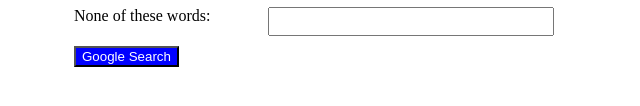
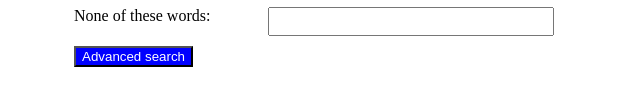
Before and after one commit to ai-zac/search, a plain HTML site: page indexAdvanced.html in a window 1280 px wide. Shown: the part 190-296 px from the top of the page, 0-640 px from the left. Drawn offline with Linux system fonts and the light colour scheme.

Commit message:
Change advance query button value

```diff
--- a/indexAdvanced.html
+++ b/indexAdvanced.html
@@ -34,7 +34,7 @@
           <input class="query-advanced" type="text" name="as_eq" />
         </div>
 
-        <input class="button-query-advanced" type="submit" value="Google Search" />
+        <input class="button-query-advanced" type="submit" value="Advanced search" />
       </div>
     </form>
   </body>
```
